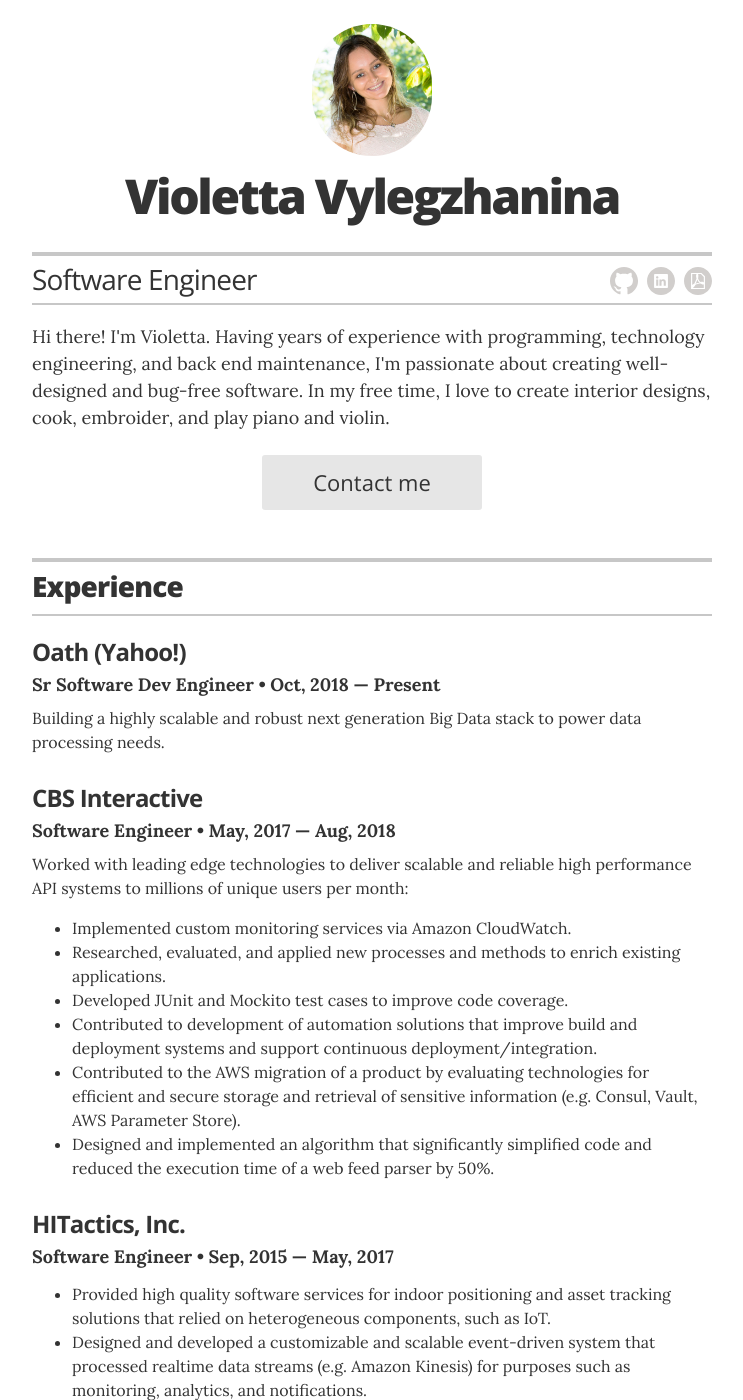
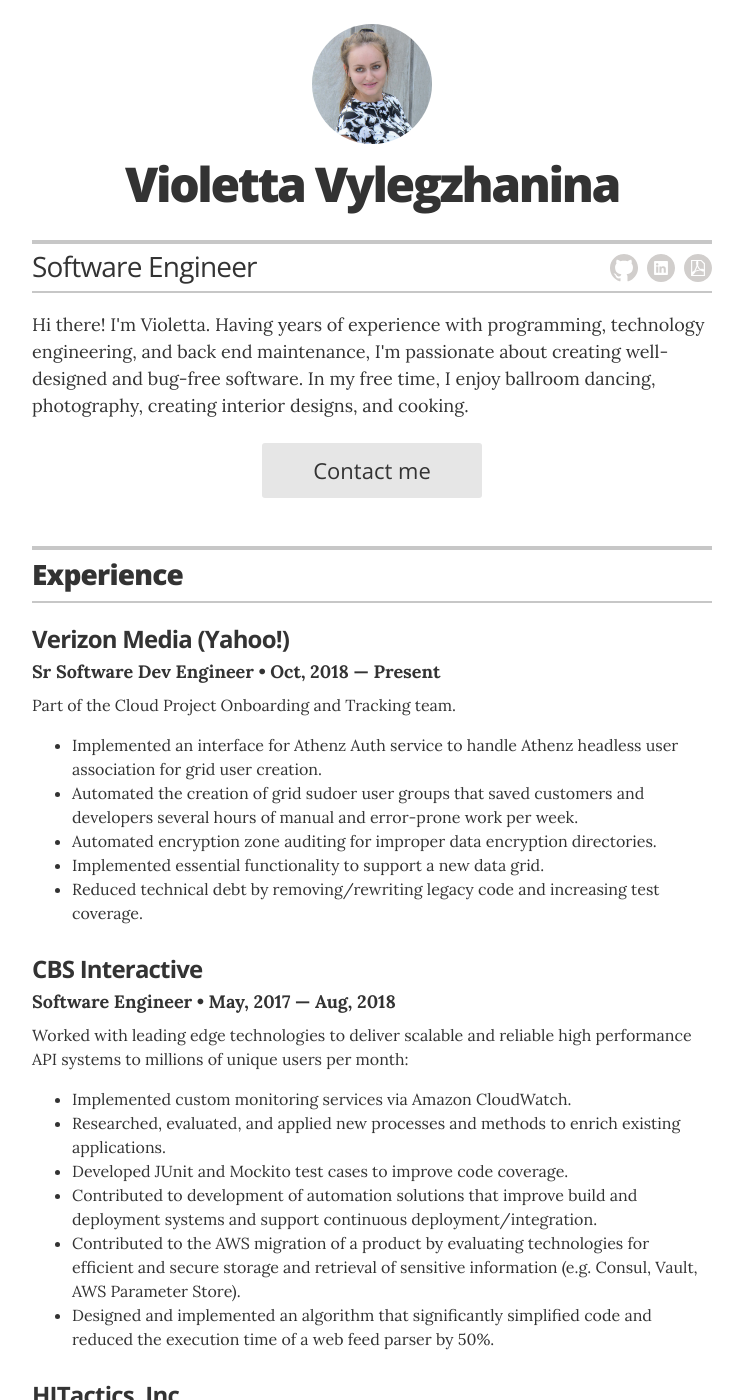
Before and after one commit to Vylegzv/Vylegzv.github.io, a Jekyll site: the page built from index.html, in a window 1280 px wide and 1400 px high. Shown: the whole window, without its empty margins (268-1011 px from the left). Built offline with Jekyll 4.4.1, drawn with Linux system fonts in a browser that asks for light colours; some of the changed text lies outside the part shown.

Commit message:
updating resume and images

```diff
--- a/_layouts/resume.html
+++ b/_layouts/resume.html
@@ -39,7 +39,7 @@
           <p>Hi there! I'm Violetta. Having years of experience with programming,
           technology engineering, and back end maintenance, I'm passionate about
           creating well-designed and bug-free software. In my free time,
-          I love to create interior designs, cook, embroider, and play piano and violin.
+          I enjoy ballroom dancing, photography, creating interior designs, and cooking.
           </p>
         </div>
 
@@ -61,10 +61,19 @@
         </header>
 
         <div class="resume-item" itemscope itemprop="worksFor" itemtype="http://schema.org/Organization">
-          <h3 class="resume-item-title" itemprop="name">Oath (Yahoo!)</h3>
+          <h3 class="resume-item-title" itemprop="name">Verizon Media (Yahoo!)</h3>
           <h4 class="resume-item-details" itemprop="description">Sr Software Dev Engineer &bull; Oct, 2018 &mdash; Present</h4>
-          <p class="resume-item-copy">Building a highly scalable and robust next generation
-          Big Data stack to power data processing needs.</p>
+          <p class="resume-item-copy">Part of the Cloud Project Onboarding and Tracking team.</p>
+          <ul class="resume-item-list">
+            <li>Implemented an interface for Athenz Auth service to handle Athenz headless
+             user association for grid user creation.</li>
+            <li>Automated the creation of grid sudoer user groups that saved customers and
+             developers several hours of manual and error-prone work per week.</li>
+            <li>Automated encryption zone auditing for improper data encryption directories.</li>
+            <li>Implemented essential functionality to support a new data grid.</li>
+            <li>Reduced technical debt by removing/rewriting legacy code and increasing
+            test coverage.</li>
+          </ul>
 
         </div>
 
@@ -168,12 +177,12 @@
 
         <div class="resume-item" itemscope itemprop="alumniOf" itemtype="http://schema.org/CollegeOrUniversity">
           <h3 class="resume-item-title" itemprop="name">M.Sc., Computer Science</h3>
-          <h4 class="resume-item-details" itemprop="description">Vanderbilt University &bull; Dec, 2015</h4>
+          <h4 class="resume-item-details" itemprop="description">Vanderbilt University &bull; Dec, 2015 &bull; GPA: 4.0/4.0</h4>
         </div>
 
         <div class="resume-item" itemscope itemprop="alumniOf" itemtype="http://schema.org/CollegeOrUniversity">
           <h3 class="resume-item-title" itemprop="name">B.S., Computer Science</h3>
-          <h4 class="resume-item-details" itemprop="description">Vanderbilt University &bull; May, 2013</h4>
+          <h4 class="resume-item-details" itemprop="description">Vanderbilt University &bull; May, 2013 &bull; GPA: 3.7/4.0</h4>
         </div>
 
       </section>
@@ -252,8 +261,8 @@
 
         <div class="resume-item">
           <h4 class="resume-item-details">Languages</h4>
-          <p class="resume-item-copy">Java (expert), C# (proficient), C++ (prior
-          experience), JavaScript (prior experience), Python (prior experience).</p>
+          <p class="resume-item-copy">Java (expert), JavaScript (intermediate),
+          C# (prior experience), C++ (prior experience), Python (prior experience).</p>
         </div>
 
         <div class="resume-item">
@@ -264,7 +273,7 @@
 
         <div class="resume-item">
           <h4 class="resume-item-details">Frameworks</h4>
-          <p class="resume-item-copy">Spring, Retrofit, Hibernate, Vaadin, GWT.</p>
+          <p class="resume-item-copy">Spring, Retrofit, Hibernate, Vaadin, GWT, Ember.</p>
         </div>
 
         <div class="resume-item">
@@ -313,8 +322,9 @@
 
         <div class="resume-item">
           <p class="resume-item-copy">
-          <a href="https://roomstyler.com/users/violetta-v">Interior design</a>,
-          embroidery, gardening, cooking, playing piano & violin.</p>
+          Ballroom dancing, photography,
+          <a href="https://roomstyler.com/users/violetta-v">interior design</a>,
+          embroidery, gardening, and cooking.</p>
         </div>
 
       </section>
```
Also changed, not shown: favicon.png, images/avatar.jpg, 1 other file.
